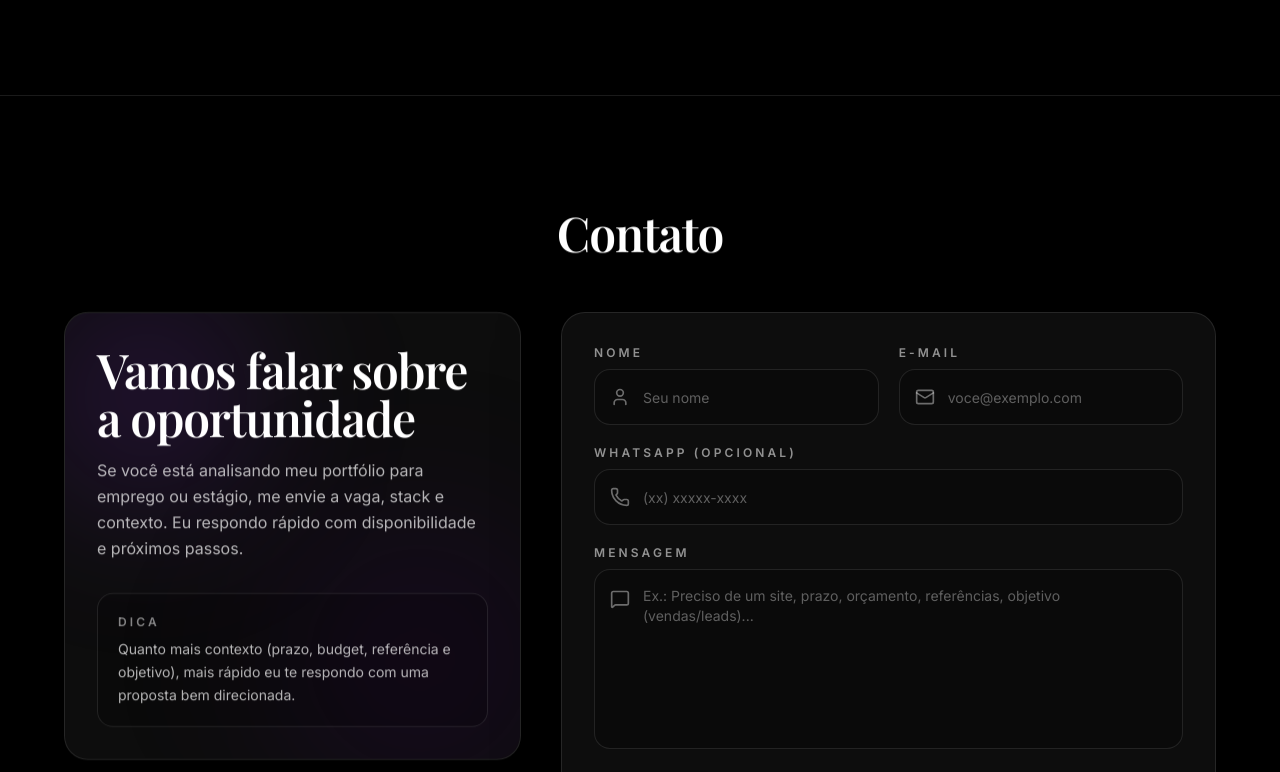
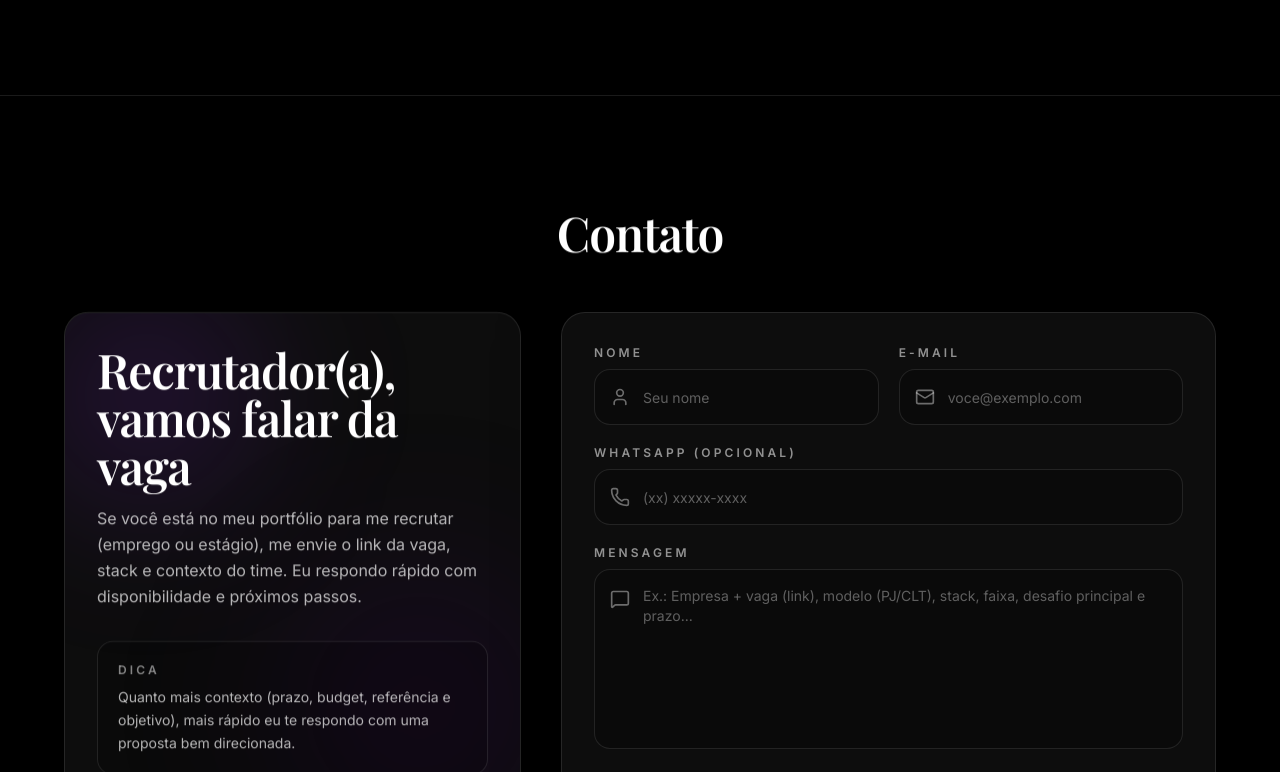
Before and after one commit to lpragi09/Portfolio-Ragi, a Next.js app: page / in a window 1280 px wide. Shown: the part 3753-4525 px from the top of the page. Built offline with nearby package versions, Linux system fonts and the light colour scheme; a web font is replaced by a local one.

Commit message:
chore: remove projetos yolo/portal e ajusta copy para recrutador

```diff
--- a/src/data/portfolio.ts
+++ b/src/data/portfolio.ts
@@ -24,21 +24,10 @@ export const projects: Project[] = [
     url: "https://cofferagi-rework.vercel.app"
   },
   {
-    id: "proj-yolo",
-    image: "/img/projeto_3.jpg",
-    tech: ["yolo"]
-  },
-  {
     id: "proj-api",
     image: "/img/site_barber.svg",
     tech: ["react", "node", "typescript"],
     url: "https://maganhabarb.vercel.app/"
-  },
-  {
-    id: "proj-dashboard",
-    image: "/img/projeto_5.jpg",
-    tech: ["react", "node"],
-    url: "https://portal-ragi.netlify.app"
   },
   {
     id: "proj-imobiliaria",
--- a/src/lib/i18n/translations.ts
+++ b/src/lib/i18n/translations.ts
@@ -139,7 +139,8 @@ export const translations: Record<Lang, Dict> = {
       whatsappLabel: "WhatsApp (optional)",
       whatsappPlaceholder: "+55 (xx) xxxxx-xxxx",
       messageLabel: "Message",
-      messagePlaceholder: "Ex.: I want a landing page, deadline, budget, references...",
+      messagePlaceholder:
+        "Ex.: Company + role (link), stack, compensation range, main challenge and timeline...",
       submit: "Send",
       successTitle: "Received. Thanks!",
       successDesc: "I’ll get back to you shortly."
@@ -247,9 +248,9 @@ export const translations: Record<Lang, Dict> = {
     },
     sections: { projects: "Meus Projetos", skills: "Skills & Habilidades", contact: "Contato" },
     contact: {
-      title: "Vamos falar sobre a oportunidade",
+      title: "Recrutador(a), vamos falar da vaga",
       subtitle:
-        "Se você está analisando meu portfólio para emprego ou estágio, me envie a vaga, stack e contexto. Eu respondo rápido com disponibilidade e próximos passos.",
+        "Se você está no meu portfólio para me recrutar (emprego ou estágio), me envie o link da vaga, stack e contexto do time. Eu respondo rápido com disponibilidade e próximos passos.",
       nameLabel: "Nome",
       namePlaceholder: "Seu nome",
       emailLabel: "E-mail",
@@ -258,7 +259,7 @@ export const translations: Record<Lang, Dict> = {
       whatsappPlaceholder: "(xx) xxxxx-xxxx",
       messageLabel: "Mensagem",
       messagePlaceholder:
-        "Ex.: Preciso de um site, prazo, orçamento, referências, objetivo (vendas/leads)...",
+        "Ex.: Empresa + vaga (link), modelo (PJ/CLT), stack, faixa, desafio principal e prazo...",
       submit: "Enviar",
       successTitle: "Recebido. Obrigado!",
       successDesc: "Já já eu te respondo com os próximos passos."
```
